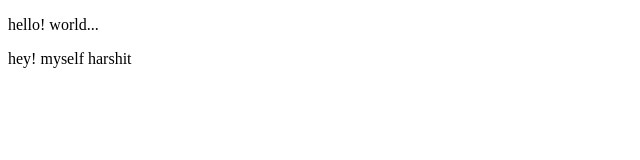
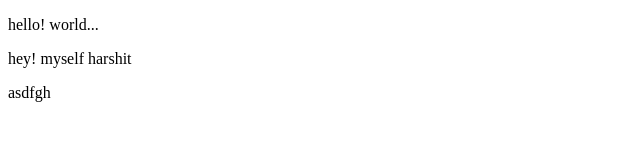
Before and after one commit to harshitpandya-cg/practice, a plain HTML site: page index.html in a window 1280 px wide. Shown: the full height of the page, 0-640 px from the left. Drawn offline with Linux system fonts and the light colour scheme.

Commit message:
Update index.html

```diff
--- a/index.html
+++ b/index.html
@@ -8,5 +8,6 @@
 <body>
     <p>hello! world...</p>
     <p>hey! myself harshit</p>
+    asdfgh
 </body>
 </html>
```
